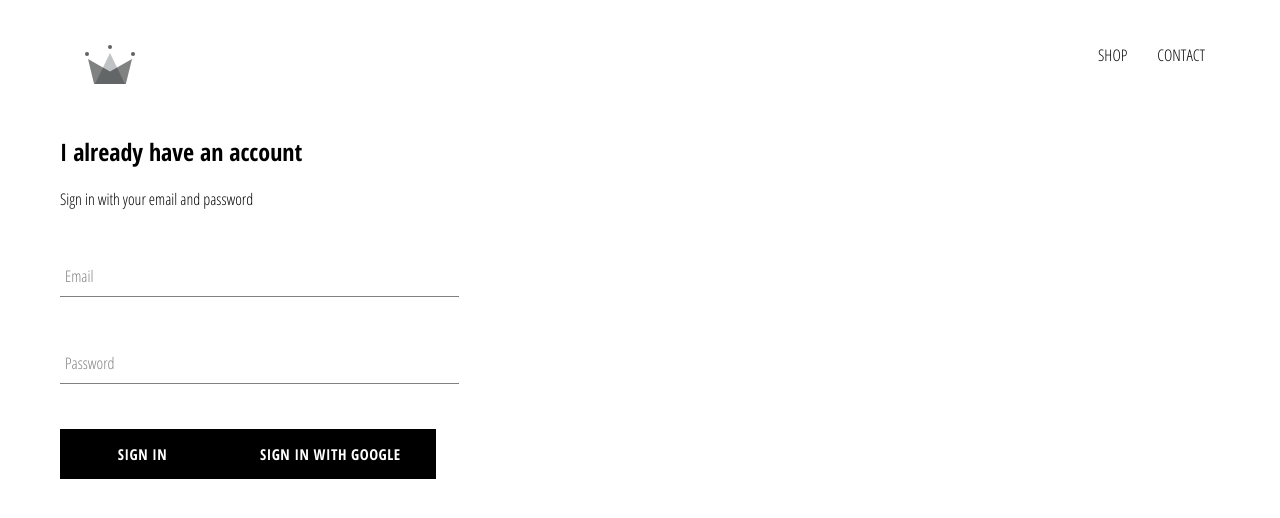
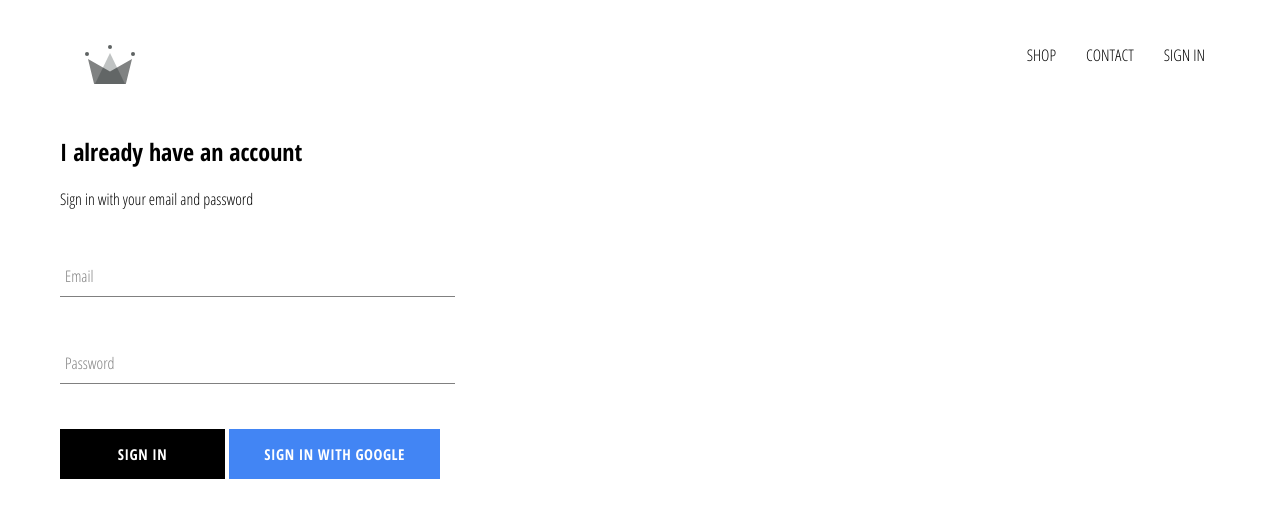
Before and after one commit to sahanpasindu/React_Ecommerce_Project, a React (Create React App) app in the folder royal-cloths/: page /signin in a window 1280 px wide. Shown: the top 518 px of the page. Built offline with nearby package versions, Linux system fonts and the light colour scheme; no server answers.

Commit message:
Add google sign out and change header links according to auth state in our application.

```diff
--- a/royal-cloths/src/App.js
+++ b/royal-cloths/src/App.js
@@ -36,7 +36,7 @@
   render() {
     return (
       <div>
-        <Header />
+        <Header currentUser={this.state.currentUser} />
         <Switch>
           <React.Fragment>
             <div>
--- a/royal-cloths/src/components/custom-button/custom-button.component.jsx
+++ b/royal-cloths/src/components/custom-button/custom-button.component.jsx
@@ -2,8 +2,8 @@
 
 import './custom-button.style.scss';
 
-const CustomeButton = ({ children, ...otherProps }) => (
-   <button className='custom-button' {...otherProps}>
+const CustomeButton = ({ children, isGoogleSignIn, ...otherProps }) => (
+   <button className={`${isGoogleSignIn ? 'google-sign-in' : ''} custom-button`} {...otherProps}>
       {children}
    </button>
 );
--- a/royal-cloths/src/components/custom-button/custom-button.style.scss
+++ b/royal-cloths/src/components/custom-button/custom-button.style.scss
@@ -19,4 +19,14 @@
     color: black;
     border: 1px solid black;
   }
+
+  &.google-sign-in{
+    background-color: #4285F4;
+    color:white;
+
+    &:hover{
+      background-color: #357AE8;
+      border:none;
+    }
+  }
 }
--- a/royal-cloths/src/components/header/header.component.jsx
+++ b/royal-cloths/src/components/header/header.component.jsx
@@ -3,9 +3,11 @@
 
 import { ReactComponent as Logo } from '../../assets/crown.svg';
 
+import { auth } from '../../firebase/firebase.utils';
+
 import './header.style.scss';
 
-const Header = () => (
+const Header = ({ currentUser }) => (
    <div className="header">
       <Link to="/" className='logo-container'>
          <Logo className='logo' />
@@ -13,6 +15,11 @@
       <div className="options">
          <Link to='/shop' className='option'>SHOP</Link>
          <Link to='/contact' className='option'>CONTACT</Link>
+         {
+            currentUser
+               ? (<div className='option' onClick={() => auth.signOut()}>SIGN OUT</div>)
+               : (<Link className='option' to='/signin'>SIGN IN</Link>)
+         }
       </div>
    </div>
 );
--- a/royal-cloths/src/components/header/header.style.scss
+++ b/royal-cloths/src/components/header/header.style.scss
@@ -25,6 +25,7 @@
 
     .option {
       padding: 10px 15px;
+      cursor: pointer;
     }
   }
 }
--- a/royal-cloths/src/components/sign-in/sign-in.component.jsx
+++ b/royal-cloths/src/components/sign-in/sign-in.component.jsx
@@ -50,8 +50,10 @@
                   label="Password"
                   handleChange={this.handleChange} />
 
-               <CustomButton type="submit" value="Submit"> Sign in</CustomButton>
-               <CustomButton onClick={signInWithGoogle}> Sign in with Google</CustomButton>
+               <div className="buttons">
+                  <CustomButton type="submit" value="Submit"> Sign in</CustomButton>
+                  <CustomButton onClick={signInWithGoogle} isGoogleSignIn> Sign in with Google</CustomButton>
+               </div>
             </form>
          </div>
       );
--- a/royal-cloths/src/components/sign-in/sign-in.style.scss
+++ b/royal-cloths/src/components/sign-in/sign-in.style.scss
@@ -1,9 +1,14 @@
 .sign-in{
-   width:30vw;
+   width:380px;
    display: flex;
    flex-direction: column;
 
    .title{
       margin: 10px 0;
    }
+
+   .buttons{
+      display: flex;
+      justify-content: space-between;
+   }
 }
--- a/royal-cloths/src/firebase/firebase.utils.js
+++ b/royal-cloths/src/firebase/firebase.utils.js
@@ -19,7 +19,7 @@
 export const firestore = firebase.firestore();
 
 const provider = new firebase.auth.GoogleAuthProvider();
-provider.setCustomParameters({ promt: 'select_account' });
+provider.setCustomParameters({ prompt: 'select_account' });
 export const signInWithGoogle = () => auth.signInWithPopup(provider);
 
 export default firebase;
```
